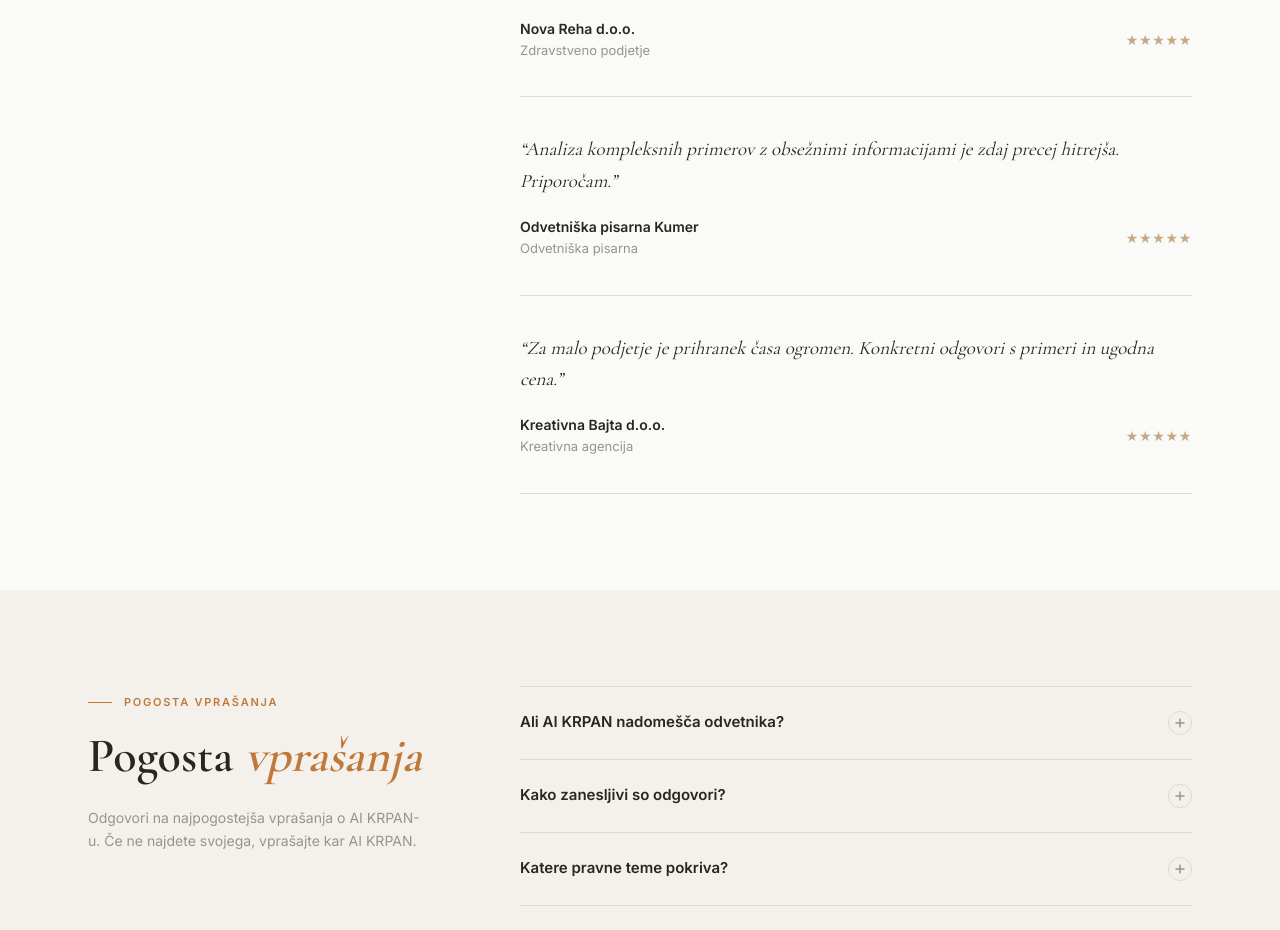
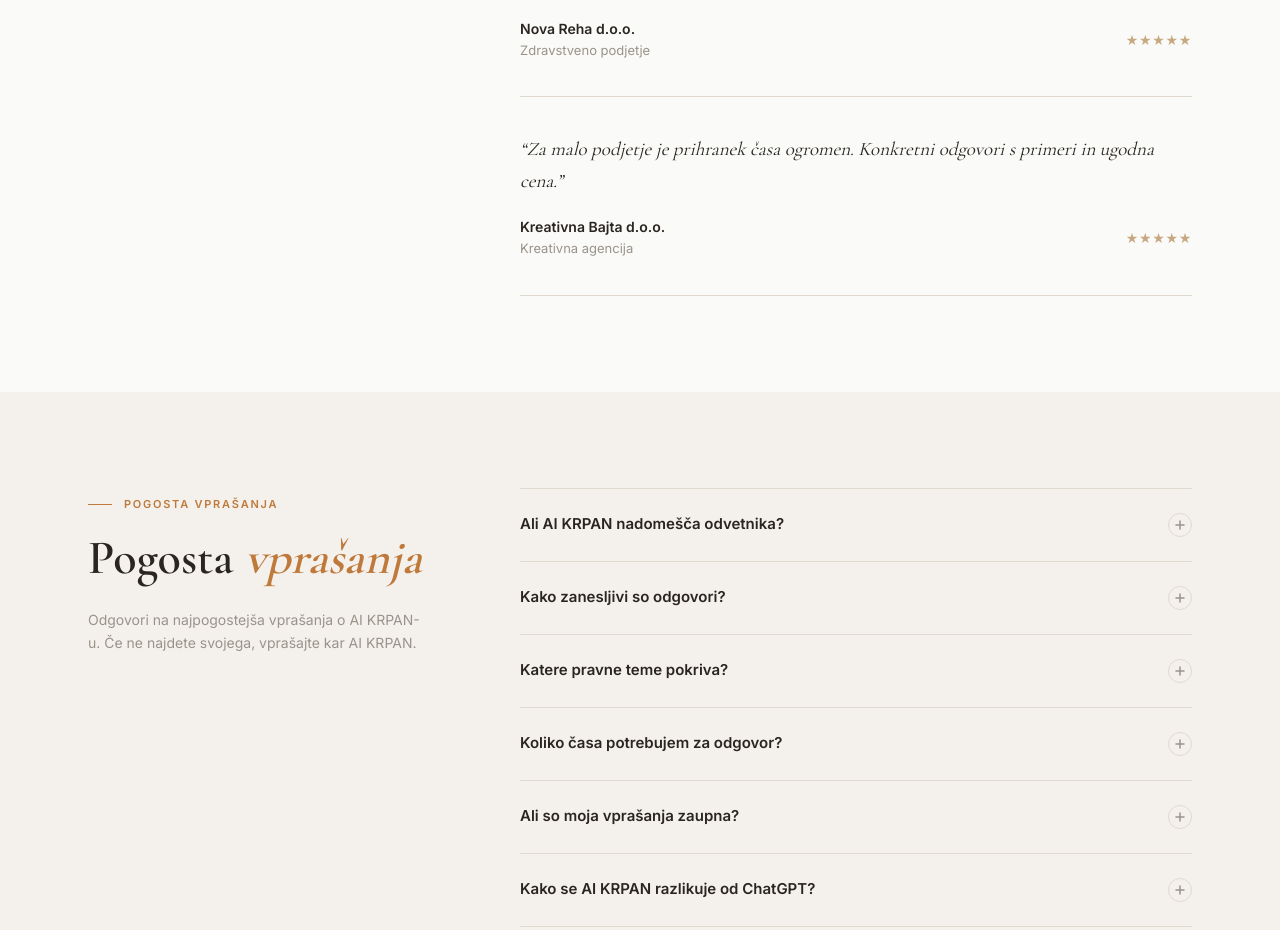
Before and after one commit to nejki/lexeu, a Next.js app: page / in a window 1280 px wide. Shown: the part 7440-8370 px from the top of the page. Built offline with nearby package versions, Linux system fonts and the light colour scheme.

Commit message:
fix(testimonials): remove self-referential Odvetniška pisarna Kumer testimonial

```diff
--- a/components/Testimonials.tsx
+++ b/components/Testimonials.tsx
@@ -13,12 +13,6 @@ const testimonials = [
       "Orodje je bistveno vplivalo na učinkovitost pri vsakodnevnih pravnih nalogah. Hitro in zanesljivo.",
     company: "Nova Reha d.o.o.",
     type: "Zdravstveno podjetje",
-  },
-  {
-    quote:
-      "Analiza kompleksnih primerov z obsežnimi informacijami je zdaj precej hitrejša. Priporočam.",
-    company: "Odvetniška pisarna Kumer",
-    type: "Odvetniška pisarna",
   },
   {
     quote:
```
